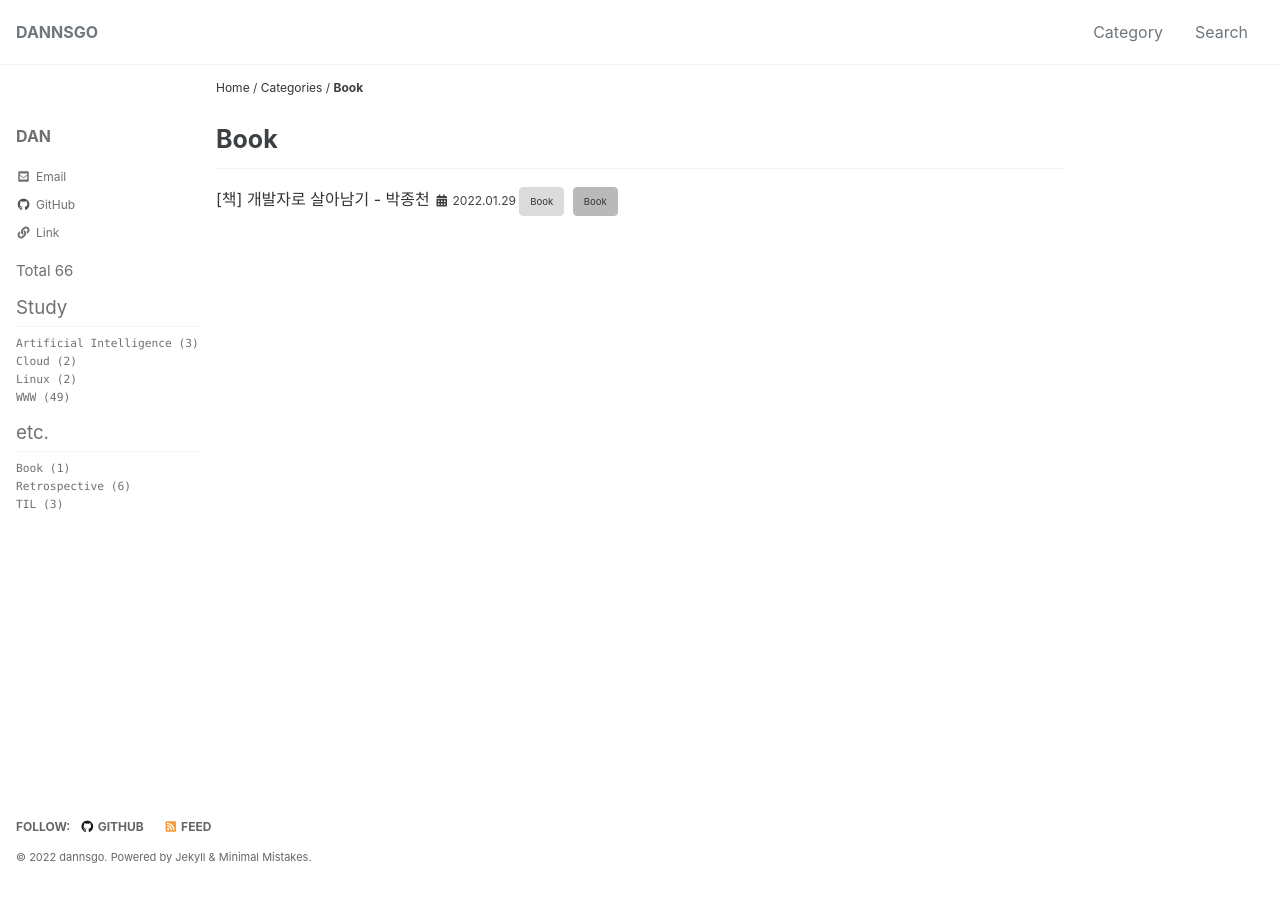
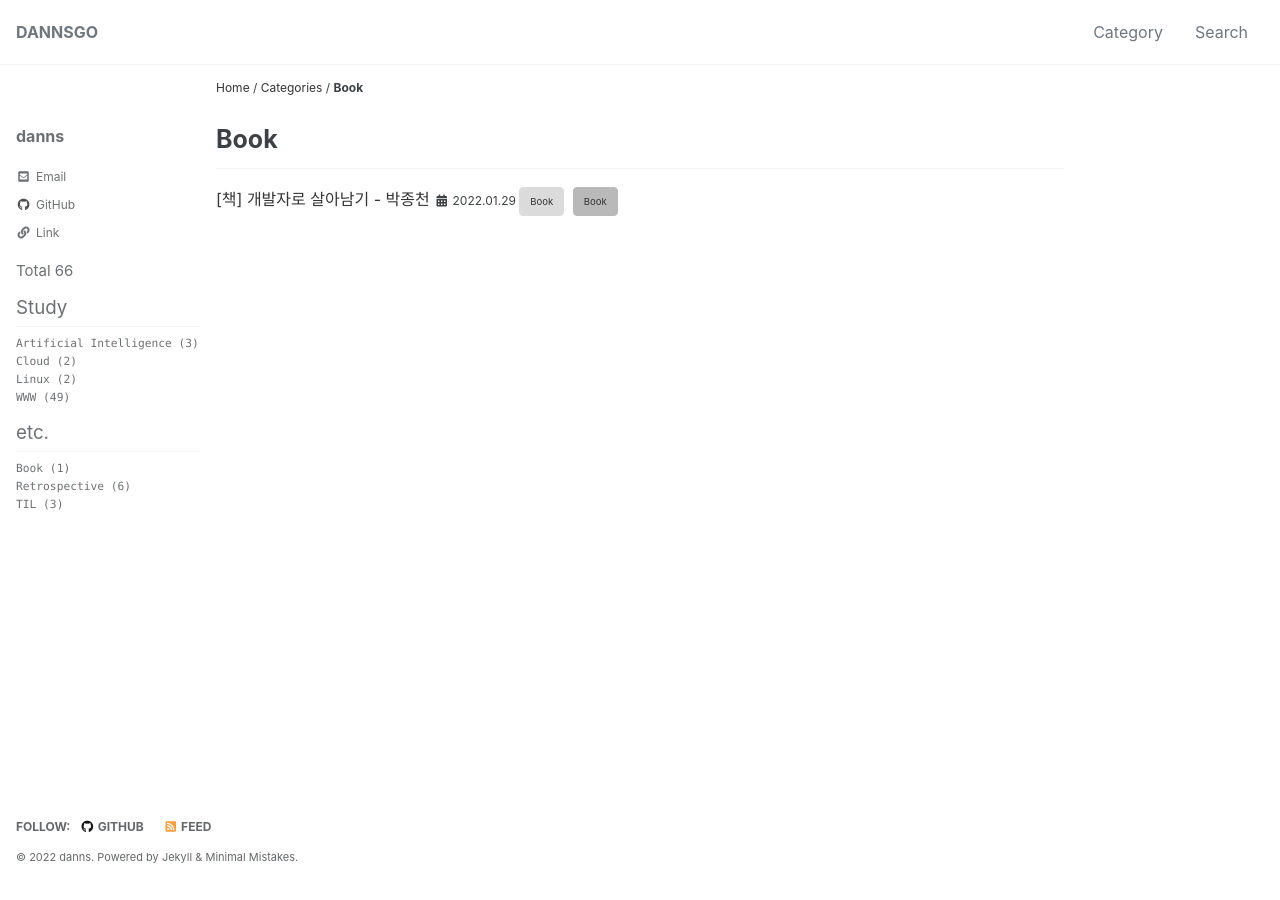
Before and after one commit to znhoon/dannsgo.github.io, a Jekyll site: the page built from _pages/categories/category-book.md, in a window 1280 px wide. Built offline with Jekyll 4.4.1, drawn with Linux system fonts in a browser that asks for light colours; cached includes are drawn as plain includes; some web fonts are replaced.

Commit message:
Update _config.yml

```diff
--- a/_config.yml
+++ b/_config.yml
@@ -19,7 +19,7 @@ locale                   : "en-US"
 title                    : "DANNSGO"
 title_separator          : "-"
 subtitle                 : # site tagline that appears below site title in masthead
-name                     : "dannsgo"
+name                     : "danns"
 description              : " "
 url                      : "https://dannsgo.github.io" # the base hostname & protocol for your site e.g. "https://mmistakes.github.io"
 baseurl                  : # the subpath of your site, e.g. "/blog"
@@ -101,7 +101,7 @@ analytics:
 
 # Site Author
 author:
-  name: "DAN"
+  name: "danns"
   avatar: # path of avatar image, e.g. "/assets/images/bio-photo.jpg"
   bio: " " #
   location: # "South Korea"
```
